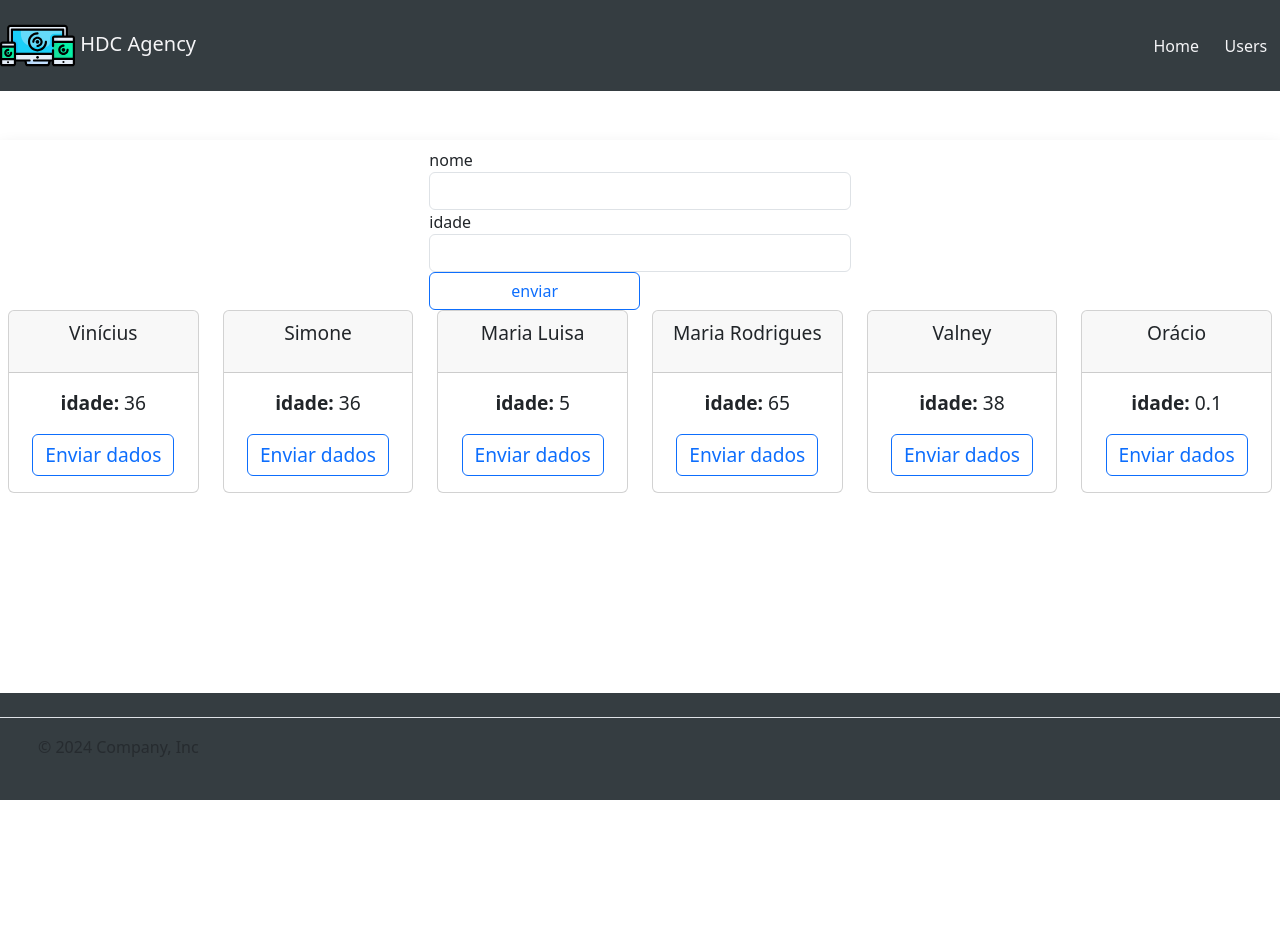
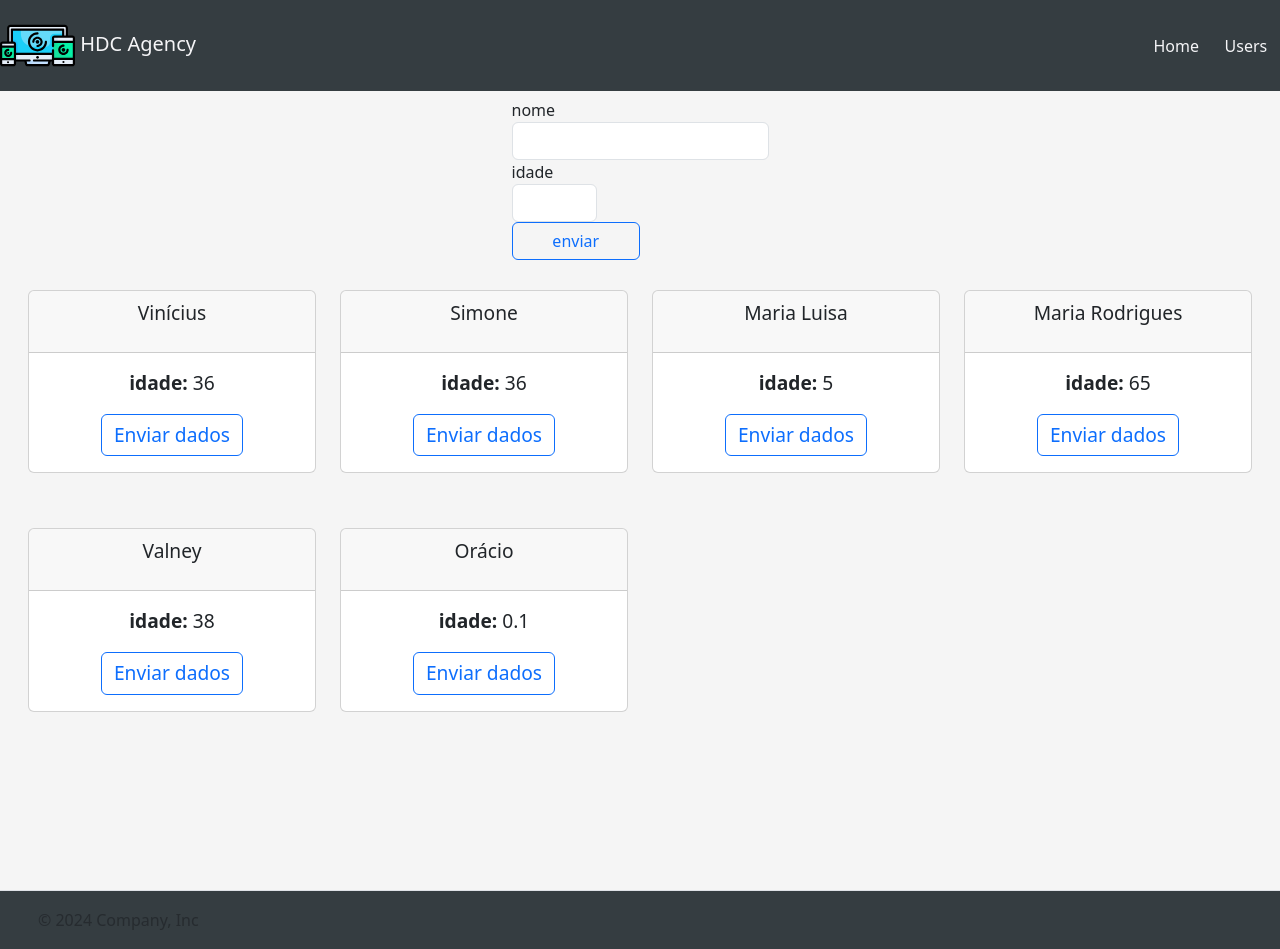
Before and after one commit to WiniciusDutra/hdc-agency, an Angular app: page /users in a window 1280 px wide. Built offline with nearby package versions, Linux system fonts and the light colour scheme.

Commit message:
incluindo novos usuárois na lista e apresentando na tela

```diff
--- a/angular.json
+++ b/angular.json
@@ -35,8 +35,8 @@
               "src/assets"
             ],
             "styles": [
-              "src/styles.css",
-              "node_modules/bootstrap/dist/css/bootstrap.min.css"
+              "node_modules/bootstrap/dist/css/bootstrap.min.css",
+              "src/styles.css"
             ],
             "scripts": [
               "node_modules/bootstrap/dist/js/bootstrap.min.js"
--- a/src/app/_components/base-ui/base-ui.component.css
+++ b/src/app/_components/base-ui/base-ui.component.css
@@ -1,3 +1,4 @@
 #base-ui-container{
     min-height: 800px;
+    background-color: #f5f5f5;
 }
--- a/src/app/_components/footer/footer.component.html
+++ b/src/app/_components/footer/footer.component.html
@@ -1,5 +1,5 @@
-<div class="container-fuid fixed-bottom footer">
-    <footer class="d-flex flex-wrap justify-content-between align-items-center py-3 my-4 border-top">
+<div class="container-fuid footer">
+    <footer class="d-flex flex-wrap justify-content-between align-items-center py-3 border-top">
       <div class="col-md-4 d-flex align-items-center">
         <a href="/" class="mb-3 me-2 mb-md-0 text-body-secondary text-decoration-none lh-1">
           <svg class="bi" width="30" height="24"><use xlink:href="#bootstrap"></use></svg>
--- a/src/app/_components/navbar/navbar.component.css
+++ b/src/app/_components/navbar/navbar.component.css
@@ -9,7 +9,7 @@ body {
 }
 
 .container {
-  padding: 70px 0;
+  padding: 45px 0;
 }
 
 p,
--- a/src/app/_components/user-card/user-card.component.css
+++ b/src/app/_components/user-card/user-card.component.css
@@ -2,6 +2,7 @@ div.card{
     text-align: center;
     cursor: pointer;
     margin-bottom: 25px;
+    margin-top: 30px;
 }
 
 @media (min-width: 0px) {
--- a/src/app/pages/users/users.component.css
+++ b/src/app/pages/users/users.component.css
@@ -3,3 +3,8 @@ form{
 
     justify-content: center;
 }
+
+#card-container{
+
+    padding: 0 20px;
+}
--- a/src/app/pages/users/users.component.html
+++ b/src/app/pages/users/users.component.html
@@ -1,27 +1,30 @@
+<div id="card-container">
   <form [formGroup]="userForm">
-  <div class="col-4">
+    <div>
       <div class="form-group col-12">
-      <label for="nome">nome</label>
+        <label for="name">nome</label>
         <input
-        id="nome"
+          id="name"
           type="text"
           class="form-control"
-        formControlName="nome"
+          formControlName="name"
         />
       </div>
 
-    <div class="form-group col-12">
-      <label for="idade">idade</label>
+      <div class="form-group col-4">
+        <label for="age">idade</label>
         <input
-        id="idade"
+          id="age"
           type="number"
           class="form-control"
-        formControlName="idade"
+          formControlName="age"
         />
       </div>
 
       <div class="form-group col-6">
-      <button (click)="submit()" class="btn btn-outline-primary form-control">enviar</button>
+        <button (click)="submit()" class="btn btn-outline-primary form-control">
+          enviar
+        </button>
       </div>
     </div>
   </form>
@@ -31,7 +34,7 @@
       (userInfoEmitter)="infoUserSelecionado($event)"
       *ngFor="let user of usersList"
       [user]="user"
-    class="col-sm-2"
+      class="col-sm-3"
     ></app-user-card>
   </div>
   <div *ngIf="usuarioSelecionado" class="mt-3 border col-md p-3">
@@ -43,3 +46,4 @@
       idade: <b>{{ usuarioSelecionado.age }}</b>
     </p>
   </div>
+</div>
--- a/src/app/pages/users/users.component.ts
+++ b/src/app/pages/users/users.component.ts
@@ -14,7 +14,7 @@ export class UsersComponent implements OnInit {
 
   submit() {
     if (this.userForm.valid) {
-      console.log(this.userForm.value);
+      this.usersList.push(this.userForm.value)
     }
   }
 
@@ -25,8 +25,8 @@ export class UsersComponent implements OnInit {
 
   initializeForm() {
     this.userForm = this.fb.group({
-      nome: ['', [Validators.required, Validators.maxLength(250)]],
-      idade: [
+      name: ['', [Validators.required, Validators.maxLength(250)]],
+      age: [
         '',
         [Validators.required, Validators.min(13), Validators.max(120)],
       ],
```
Lines whose indentation alone changed are shown as unchanged.
